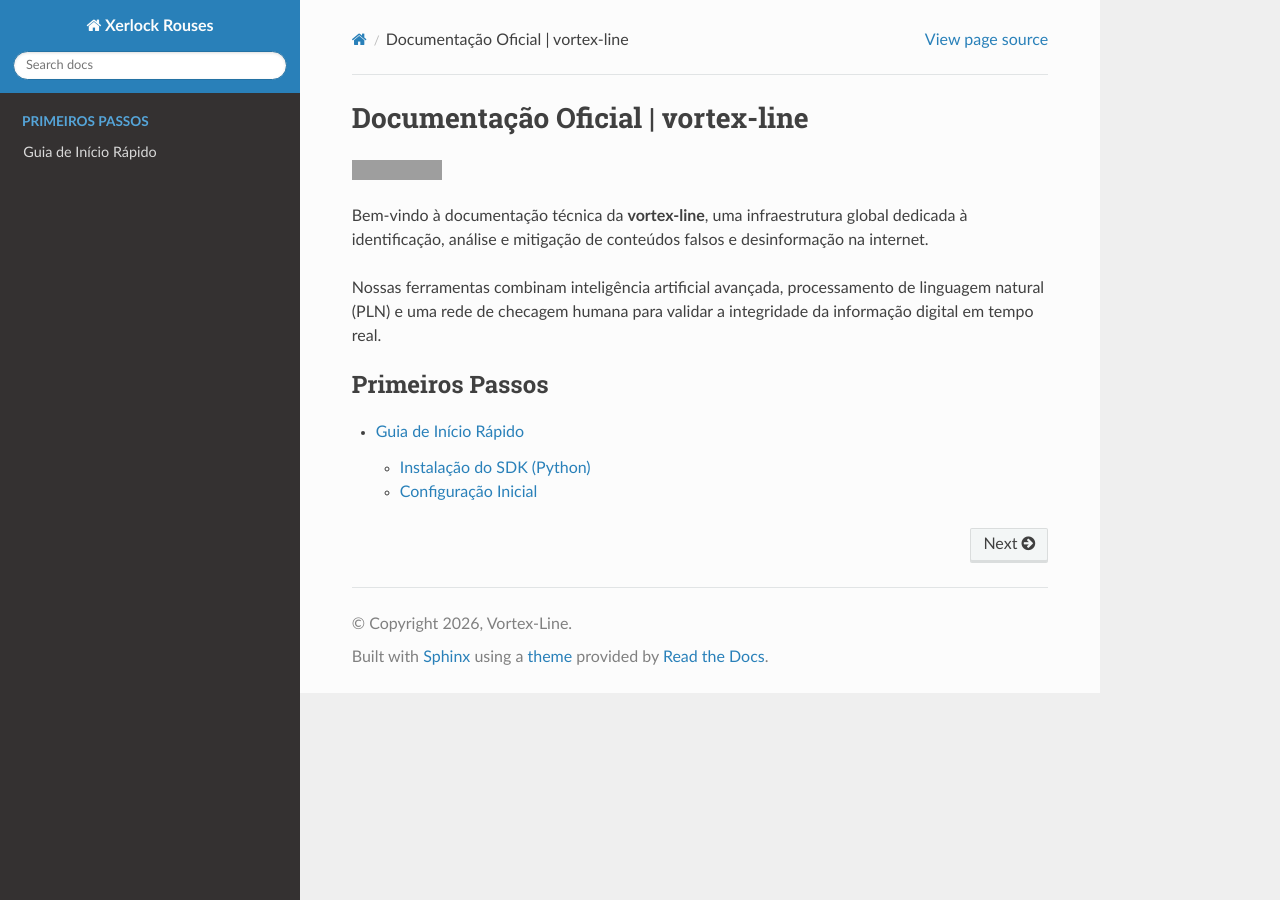
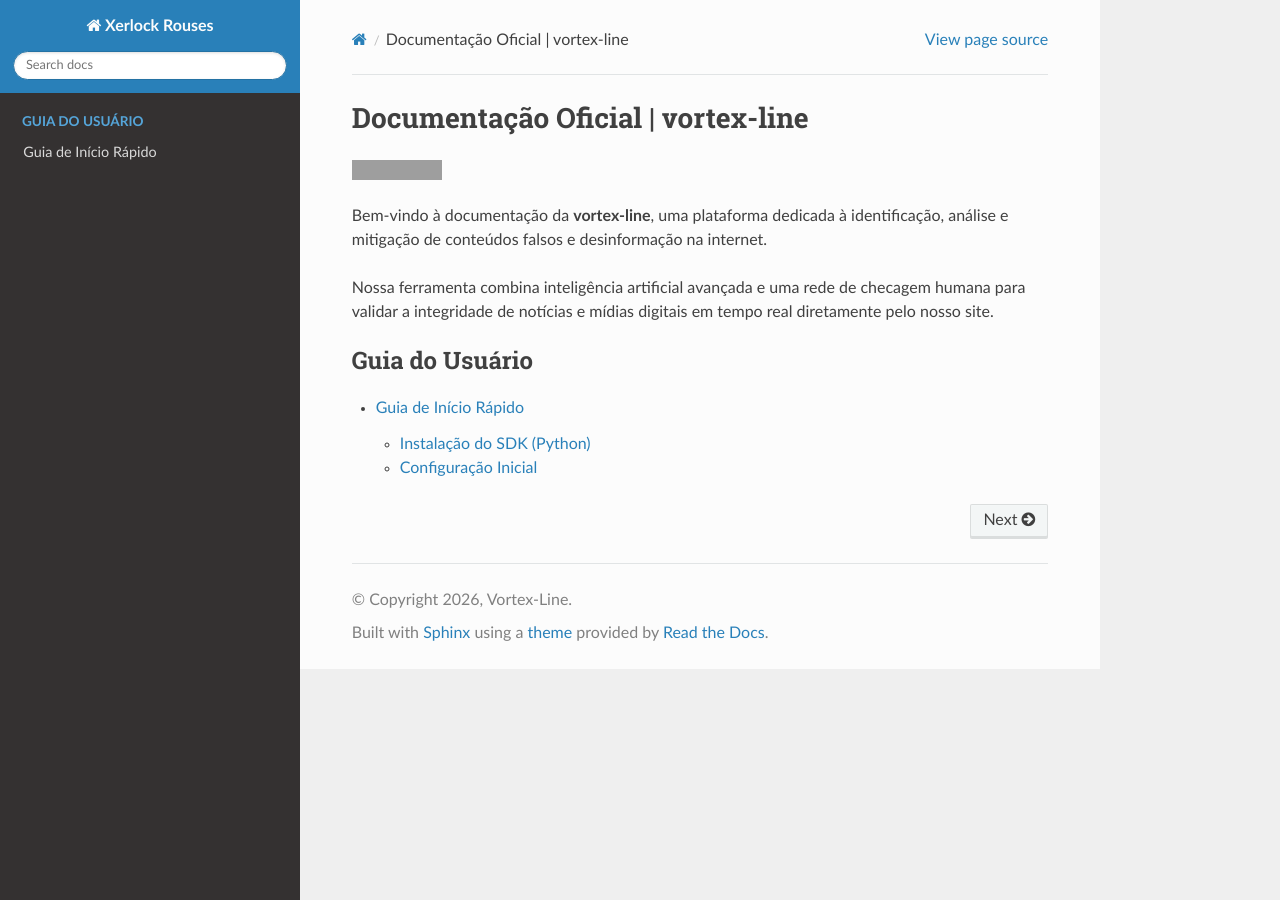
Before and after one commit to Vortex-Line/Xerloks-Rouses, a Sphinx documentation site: the page built from docs/source/index.rst, in a window 1280 px wide. Built offline with Sphinx 7.4.7 and the Read the Docs theme 3.1.0, drawn with Linux system fonts in a browser that asks for light colours; grey boxes are pictures that could not be loaded.

Commit message:
Update index.rst

```diff
--- a/docs/source/index.rst
+++ b/docs/source/index.rst
@@ -4,18 +4,12 @@ Documentação Oficial | vortex-line
 .. image:: https://shields.io
    :target: https://readthedocs.org
 
-Bem-vindo à documentação técnica da **vortex-line**, uma infraestrutura global dedicada à identificação, análise e mitigação de conteúdos falsos e desinformação na internet.
+Bem-vindo à documentação da **vortex-line**, uma plataforma dedicada à identificação, análise e mitigação de conteúdos falsos e desinformação na internet.
 
-Nossas ferramentas combinam inteligência artificial avançada, processamento de linguagem natural (PLN) e uma rede de checagem humana para validar a integridade da informação digital em tempo real.
+Nossa ferramenta combina inteligência artificial avançada e uma rede de checagem humana para validar a integridade de notícias e mídias digitais em tempo real diretamente pelo nosso site.
 
 .. toctree::
    :maxdepth: 2
-   :caption: Primeiros Passos
+   :caption: Guia do Usuário
 
    usage
-
-.. toctree::
-   :maxdepth: 2
-   :caption: Referência da API
-
-   api
```
